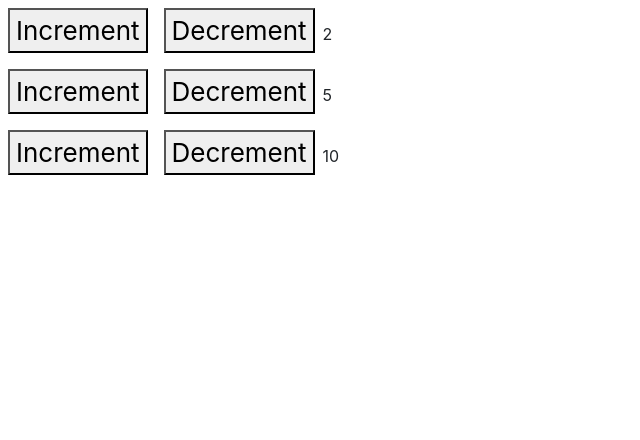
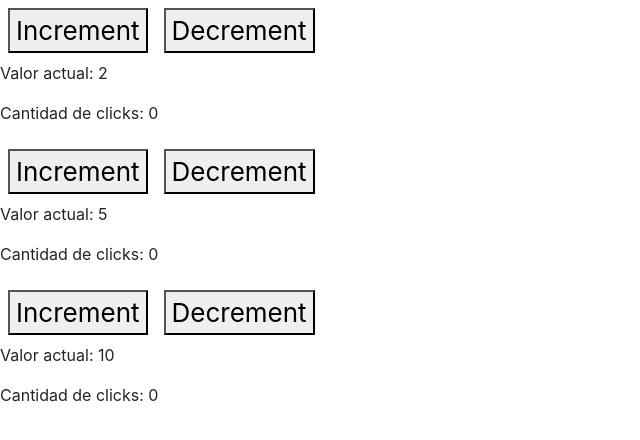
Before and after one commit to juancamilo11/react-typescript-review-concepts, a React (Vite) app: page / in a window 1280 px wide. Shown: the top 440 px of the page, without its empty margins (0-640 px from the left). Built offline with nearby package versions, Linux system fonts and the light colour scheme.

Commit message:
Counter and clicks counter done

```diff
--- a/src/App.tsx
+++ b/src/App.tsx
@@ -6,9 +6,9 @@ import Counter from "./components/Counter";
 function App() {
   return (
     <>
-      <Counter counterValue={2} />
-      <Counter counterValue={5} />
-      <Counter counterValue={10} />
+      <Counter initialValue={2} />
+      <Counter initialValue={5} />
+      <Counter initialValue={10} />
     </>
   );
 }
--- a/src/components/Counter.tsx
+++ b/src/components/Counter.tsx
@@ -2,31 +2,46 @@ import React from "react";
 import { useState } from "react";
 
 interface CounterProps {
-  counterValue?: number;
+  initialValue?: number;
 }
 
-const Counter = ({ counterValue = 0 }: CounterProps) => {
-  const [counter, setCounter] = useState(counterValue);
+interface CounterAndTimesProps {
+  value: number;
+  clicks: number;
+}
 
-  const handleIncrement = (): void => {
-    setCounter((counter) => counter + counterValue);
+const Counter = ({ initialValue = 0 }: CounterProps) => {
+  const [counter, setCounter] = useState<CounterAndTimesProps>({
+    value: initialValue,
+    clicks: 0,
+  });
+
+  const handleIncrement = (increment: number): void => {
+    setCounter(({ value, clicks }) => ({
+      value: value + increment,
+      clicks: clicks + 1,
+    }));
   };
 
-  const handleDecrement = (): void => {
-    setCounter((counter) => counter - counterValue);
+  const handleDecrement = (decrement: number): void => {
+    setCounter(({ value, clicks }) => ({
+      value: value + decrement,
+      clicks: clicks + 1,
+    }));
   };
 
   return (
     <div>
-      <button onClick={handleIncrement} className="m-2">
+      <button onClick={(e) => handleIncrement(5)} className="m-2">
         Increment
       </button>
 
-      <button onClick={handleDecrement} className="m-2">
+      <button onClick={(e) => handleDecrement(5)} className="m-2">
         Decrement
       </button>
 
-      <span>{counter}</span>
+      <p>Valor actual: {counter.value}</p>
+      <p>Cantidad de clicks: {counter.clicks}</p>
     </div>
   );
 };
```
